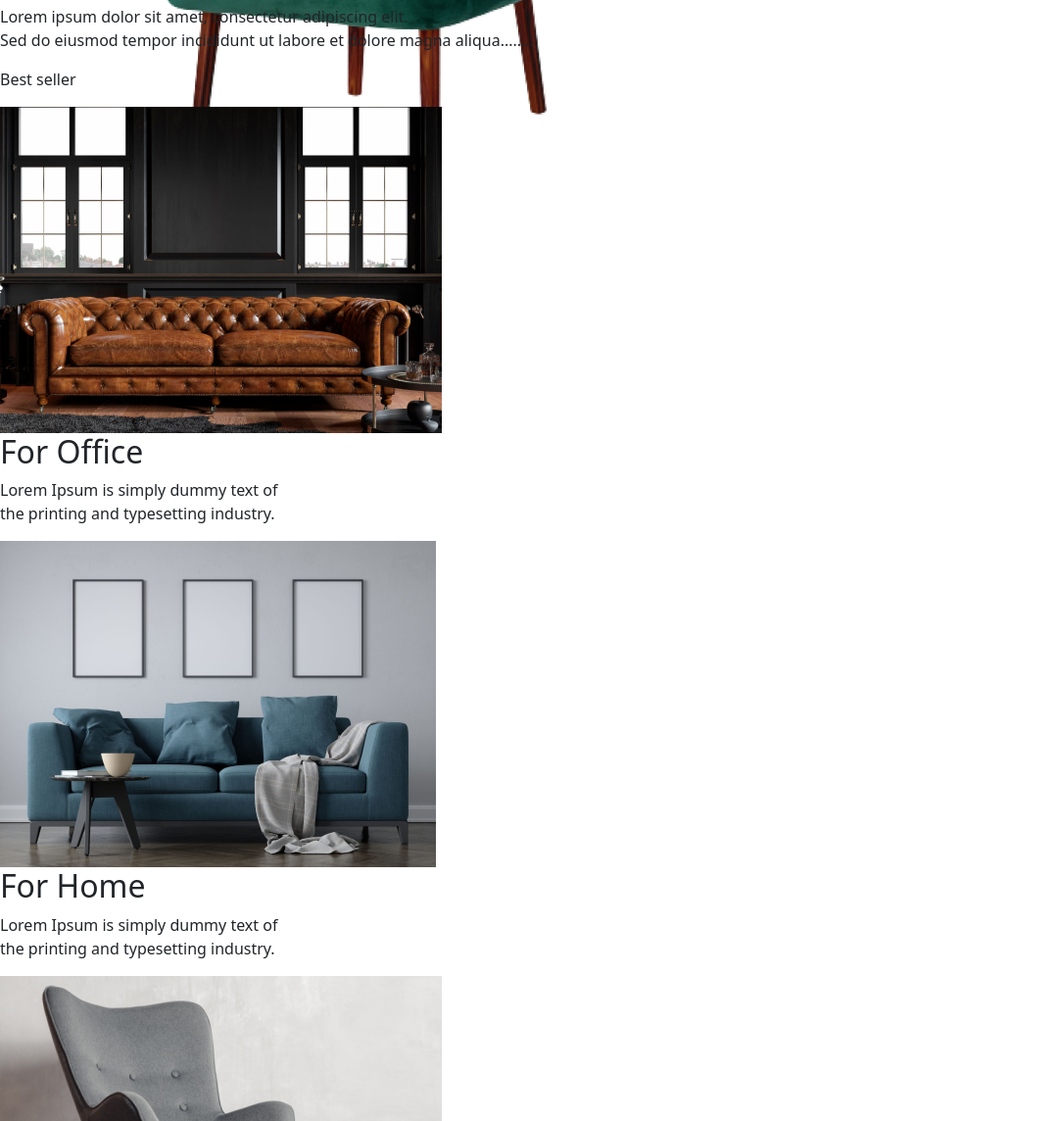
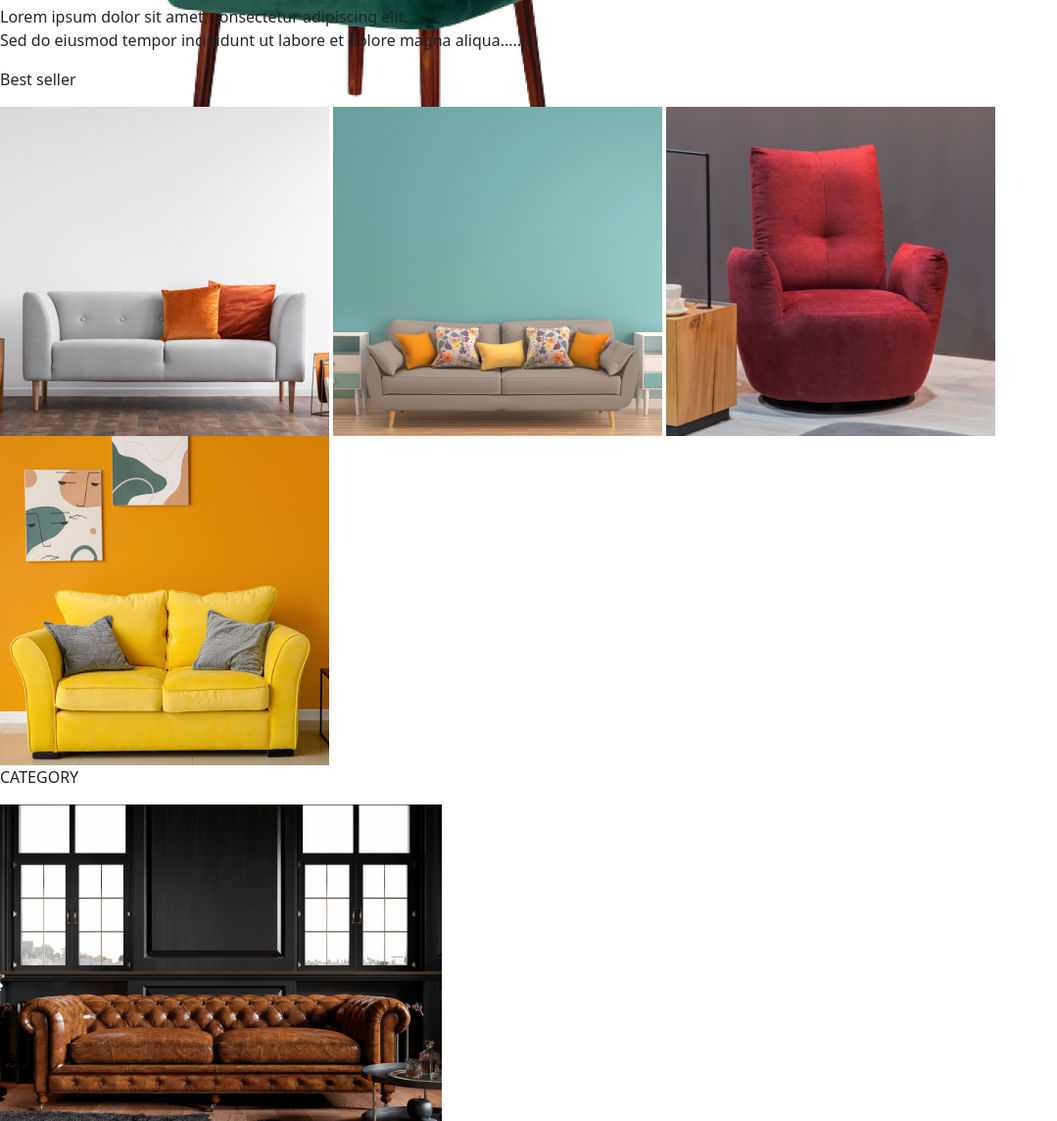
Before and after one commit to muky1/praksa-clone, a plain HTML site: page index.html in a window 1280 px wide. Shown: the part 1066-2210 px from the top of the page at 98% size, without its empty margins (0-1079 px from the left). Drawn offline with nearby package versions, Linux system fonts and the light colour scheme.

Commit message:
fixed layout and spacing for first, second and fourth container

```diff
--- a/index.html
+++ b/index.html
@@ -44,14 +44,16 @@
     </div>
 
     <div class="first-container">
-      <div class="text-first">
-        <p>Sit<br> with<br> luxury</p>
+      <div class="first-wrapper">
+        <div class="text-first">
+          <p>Sit<br> with<br> luxury</p>
+        </div>
+        <div class="img-first">
+          <img src="imgs/chair.png" alt="chair-img">
+        </div>
       </div>
-      <div class="img-first">
-        <img src="imgs/chair.png" alt="chair-img">
-      </div>
-      <div class="button-div">
-        <button type="button" class="btn btn-secondary btn-sm">ORDER NOW</button>
+      <div class="first-button">
+          <p>ORDER NOW</p>
       </div>
     </div>
 
@@ -64,12 +66,18 @@
       <div class="best-seller">
       <p>Best seller</p>
       </div>
+      <div class="second-image-wrapper">
+        <img src="imgs/sofa1.png" alt="sofa-png">
+        <img src="imgs/sofa2.png" alt="sofa-png">
+        <img src="imgs/sofa3.png" alt="sofa-png">
+        <img src="imgs/sofa4.png" alt="sofa-png">
+      </div>
     </div>
 
     <div class="third-container">
-      <!-- <div class="category">
-        <p class="p-category">CATEGORY</p>
-      </div>-->
+      <div class="category">
+        <p class="">CATEGORY</p>
+      </div>
       <div class="img-wrapper">
         <div class="office">
           <img src="imgs/office.png" alt="office-img">
```
